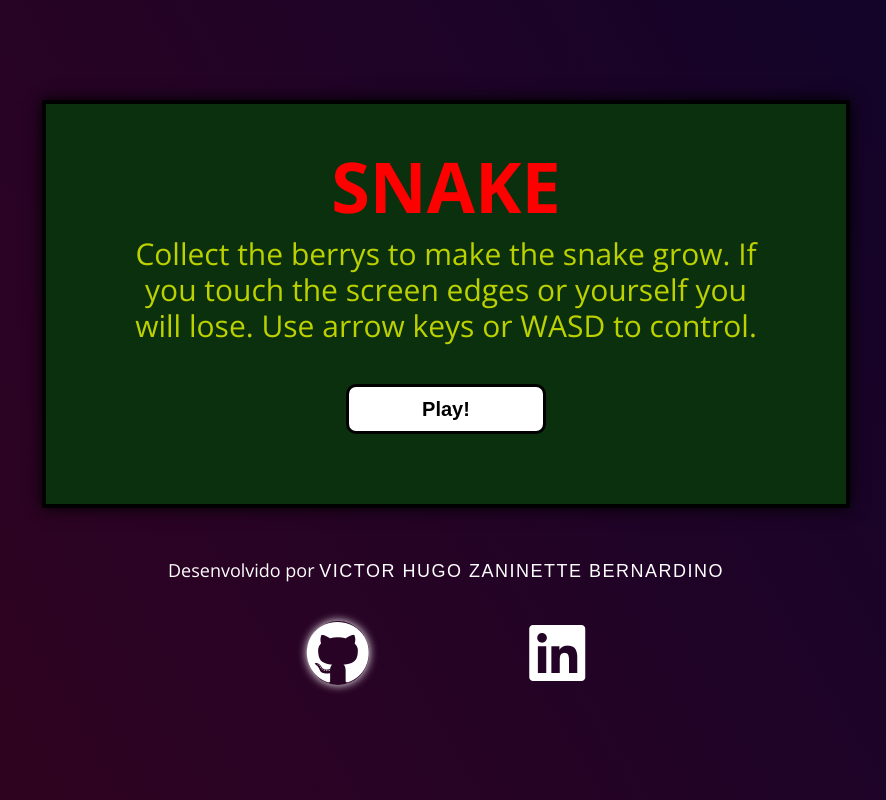
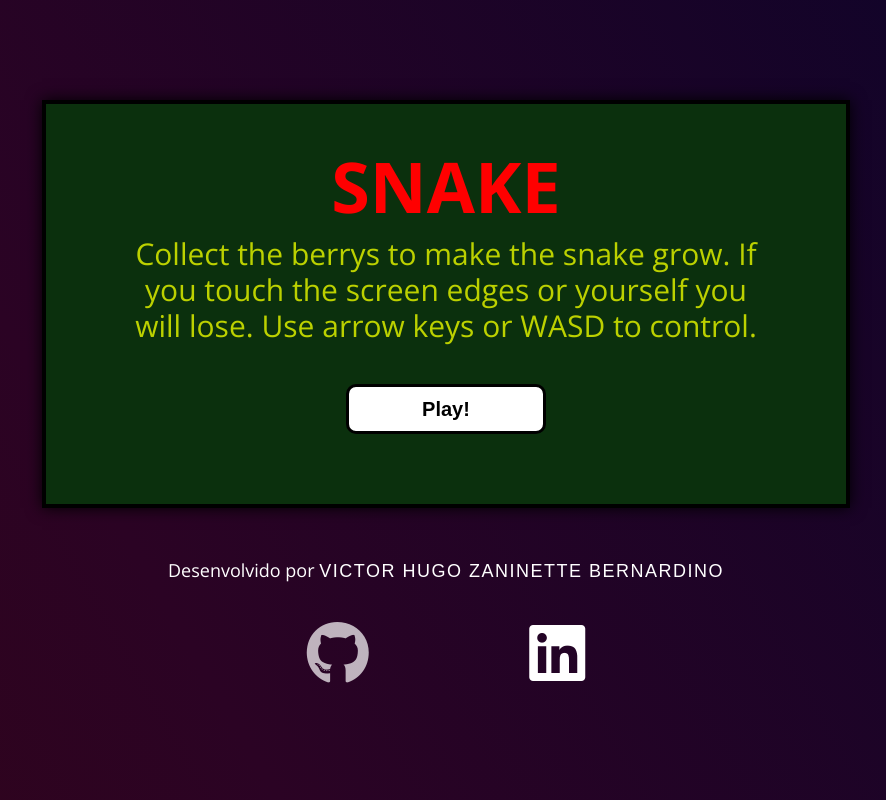
Before and after one commit to VictorHugoZB/snake, a plain HTML site: page index.html in a window 1280 px wide. In both pictures the pointer is over the icon 531 px from the left and 653 px from the top of the page. Shown: the whole page, without its empty margins (194-1080 px from the left). Drawn offline with nearby package versions, Linux system fonts and the light colour scheme; a web font is replaced by a local one.

Commit message:
chore: fav icon

```diff
--- a/css/style.css
+++ b/css/style.css
@@ -167,7 +167,7 @@ body{
 }
 
 .icon:hover {
-    box-shadow: 0px 0px 10px white;
+    color: rgba(255, 255, 255, 0.7);
 }
 
 .guerrilla {
--- a/index.html
+++ b/index.html
@@ -8,6 +8,7 @@
         <link rel="stylesheet" href="https://cdnjs.cloudflare.com/ajax/libs/font-awesome/6.5.1/css/all.min.css" integrity="sha512-DTOQO9RWCH3ppGqcWaEA1BIZOC6xxalwEsw9c2QQeAIftl+Vegovlnee1c9QX4TctnWMn13TZye+giMm8e2LwA==" crossorigin="anonymous" referrerpolicy="no-referrer" />
         <link rel="preconnect" href="https://fonts.googleapis.com">
         <link rel="preconnect" href="https://fonts.gstatic.com" crossorigin>
+        <link rel="icon" type="image/png" href="./imgs/snake.png">
         <link href="https://fonts.googleapis.com/css2?family=Open+Sans:ital,wght@0,300..800;1,300..800&family=Protest+Guerrilla&display=swap" rel="stylesheet">
         <title>Snake!</title>
     </head>
```
Also changed, not shown: imgs/snake.png (added).
